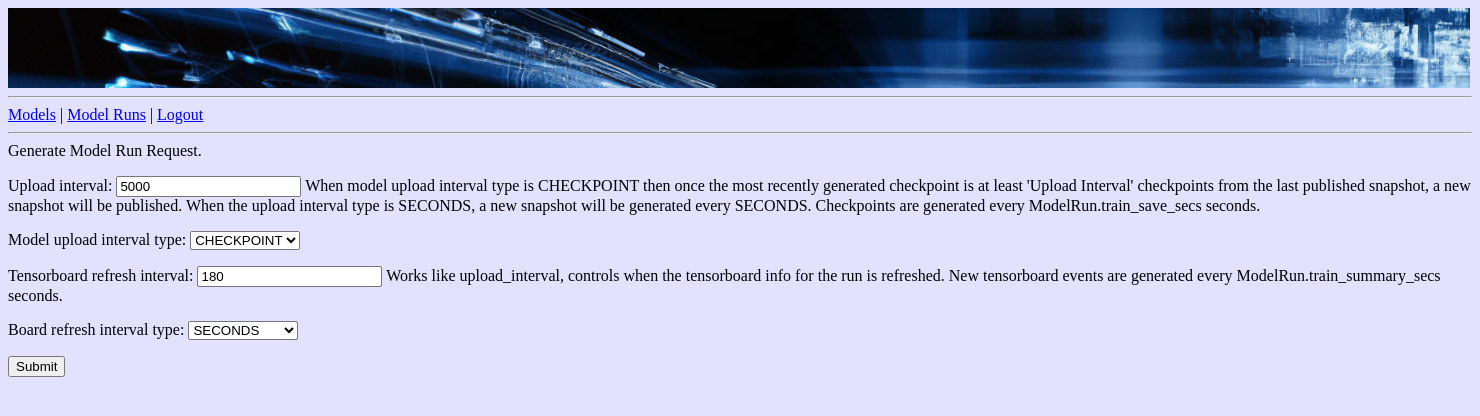
After one commit to mattjwarren/django-wganmgr, a Django app: page /wganbrowser/modelrun_request/1/ in a window 1480 px wide. The commit adds this page. Shown: the top 416 px of the page. Run offline with Django 4.2, Linux system fonts and the light colour scheme; a user stored in the database is signed in; tables that the repository leaves empty hold one stand-in row (values such as "Sample post").

Commit message:
initial modelrun request and jenkins post

```diff
--- a/wganmgr/wganbrowser/forms.py
+++ b/wganmgr/wganbrowser/forms.py
@@ -1,6 +1,7 @@
 from django.forms import ModelForm
 from .models import model as modelClass
 from .models import modelRun
+from django import forms
 
 class modelForm(ModelForm):
     class Meta:
@@ -21,3 +22,31 @@ class modelRunForm(ModelForm):
                   'wavegan_genr_wgangp_beta1','wavegan_genr_wgangp_beta2','wavegan_genr_wgangp_learn'
 
         ]
+
+class modelRunRequestForm(forms.Form):
+    upload_interval = forms.IntegerField(initial=5000,
+        help_text="""When model upload interval type is CHECKPOINT
+                     then once the most recently generated checkpoint is
+                     at least 'Upload Interval' checkpoints from the last
+                     published snapshot, a new snapshot will be published.
+                     When the upload interval type is SECONDS, a new
+                     snapshot will be generated every SECONDS.
+                     Checkpoints are generated every ModelRun.train_save_secs
+                     seconds.""")
+    model_upload_interval_type = forms.ChoiceField(initial='CHECKPOINT',
+        choices=[("CHECKPOINT","CHECKPOINT"),
+                 ("SECONDS","SECONDS")])
+    tensorboard_refresh_interval = forms.IntegerField(initial=180,
+        help_text="""Works like upload_interval, controls when the tensorboard
+                     info for the run is refreshed. New tensorboard events
+                     are generated every ModelRun.train_summary_secs
+                     seconds.""")
+    board_refresh_interval_type = forms.ChoiceField(initial='SECONDS',
+        choices=[("CHECKPOINT","CHECKPOINT"),
+                 ("SECONDS","SECONDS")])
+    modelrun_id = forms.IntegerField(widget=forms.HiddenInput())
+    #runs_root - model library root
+    #model - model_run path
+    #run_command_args - generated from model,dataset,modelrun fields
+    #dont forget set inital on modelrun_id
+    #https://stackoverflow.com/questions/46941694/how-do-i-populate-a-hidden-required-field-in-django-forms
--- a/wganmgr/wganbrowser/templates/wganbrowser/modelrun/modelrun_detail.html
+++ b/wganmgr/wganbrowser/templates/wganbrowser/modelrun/modelrun_detail.html
@@ -87,6 +87,7 @@
 {% endblock %}
 {% block content_menu %}
     <hr></hr>
-    <a href="{% url 'wganbrowser:modelrun_delete' modelrun.id %}">Delete Everything!</a>
+    <a href="{% url 'wganbrowser:modelrun_delete' modelrun.id %}">Delete Everything!</a> |
+    <a href="{% url 'wganbrowser:modelrun_request' modelrun.id %}">Request</a>
     <hr></hr>
 {% endblock %}
--- /dev/null
+++ b/wganmgr/wganbrowser/templates/wganbrowser/modelrun/modelrun_request.html
@@ -0,0 +1,9 @@
+{% extends "wganbrowser/page_base.html" %}
+{% block content %}
+    Generate Model Run Request.
+    <form action="{% url 'wganbrowser:modelrun_post' %}" method="post">
+        {% csrf_token %}
+        {{ form.as_p }}
+        <input type="submit" value="Submit">
+    </form>
+{% endblock %}
--- a/wganmgr/wganbrowser/urls.py
+++ b/wganmgr/wganbrowser/urls.py
@@ -15,8 +15,10 @@ urlpatterns = [
     path('model_save/',views.model_save,name='model_save'),
     #/wganbrwoser/model_delete/
     path('model_delete/<int:model_id>/',views.model_delete,name='model_delete'),
+
     #/wganbrowser/dataset_detail/{dataset_id}/
     path('dataset_detail/<int:dataset_id>/',views.dataset_detail,name='dataset_detail'),
+
     #/wganbrowser/modelruns/
     path('modelruns/',views.modelruns,name='modelruns'),
     #/wganbrowser/modelrun_details/{modelrun_id}
@@ -27,8 +29,14 @@ urlpatterns = [
     path('modelrun_save/',views.modelrun_save,name='modelrun_save'),
     #/wganbrwoser/modelrun_delete/
     path('modelrun_delete/<int:model_id>/',views.modelrun_delete,name='modelrun_delete'),
+    #/wganbrowser/modelrun_request/{modelrun_id}
+    path('modelrun_request/<int:modelrun_id>/',views.modelrun_request,name='modelrun_request'),
+    #/wganbrowser/modelrun_post/
+    path('modelrun_post/',views.modelrun_post,name='modelrun_post'),
+
     #/wganbrowser/modelsnapshot_detail/{modelsnapshot_id}/
     path('modelsnapshot_detail/<int:modelsnapshot_id>/',views.modelsnapshot_detail,name='modelsnapshot_detail'),
+
     #/wganbrowser/library_detail/{library_id}/
     path('library_detail/<int:library_id>/',views.library_detail,name='library_detail'),
 ]
--- a/wganmgr/wganbrowser/views.py
+++ b/wganmgr/wganbrowser/views.py
@@ -1,5 +1,6 @@
 from django.shortcuts import render, get_object_or_404
 from django.contrib.auth.decorators import login_required
+from api4jenkins import Jenkins
 
 # Create your views here.
 from django.http import HttpResponse
@@ -140,6 +141,43 @@ def modelrun_delete(request,modelrun_id):
     return modelruns(request)
 
 @login_required
+def modelrun_request(request,modelrun_id):
+    modelrun = modelRun.objects.get(pk=modelrun_id)
+    modelrun_request_form = modelRunRequestForm(initial={'modelrun_id':modelrun.id})
+    context={'form':modelrun_request_form}
+    return render(request,'wganbrowser/modelrun/modelrun_request.html',context)
+
+@login_required
+def modelrun_post(request):
+    if request.method=='POST':
+        form=modelRunRequestForm(request.POST)
+        if form.is_valid():
+            data=form.cleaned_data
+            modelrun = modelRun.objects.get(pk=data['modelrun_id'])
+            jc=Jenkins('http://192.168.1.220:8080/',auth=('matt','matt'))
+            #
+            # TODO: all sorts of checking nothing is running
+            # generating new run parameters
+            # wondering about overriding args.txt parameters etc..
+            #
+            build_job=jc.build_job("wgan-train-and-upload",
+                                    WAVEGAN_REPO_ROOT="/home/matt/dev/git_repos/wavegan",
+                                    UPLOAD_INTERVAL=data['upload_interval'],
+                                    MODEL_UPLOAD_INTERVAL_TYPE=data['model_upload_interval_type'],
+                                    TENSORBOARD_REFRESH_INTERVAL=data['tensorboard_refresh_interval'],
+                                    BOARD_REFRESH_INTERVAL_TYPE=data['board_refresh_interval_type'],
+                                    RUNS_ROOT=modelrun.model.library.path,
+                                    MODEL=modelrun.path,
+                                    PYTHON_VENV_ACTIVATE='source ~/dev/venvs/tf/bin/activate',
+                                    WGANMGR_REQUEST=True)
+            prin("SENT JENKINS REQUEST")
+            return modelruns(request)
+    else:
+        print("FAILED VALIDATION")
+        return modelruns(request)
+
+
+@login_required
 def modelsnapshot_detail(request,modelsnapshot_id):
     return HttpResponse("Looking at details for modelsnapshot</br> %s" % str(get_object_or_404(modelSnapshot,pk=modelsnapshot_id)))
 
```
